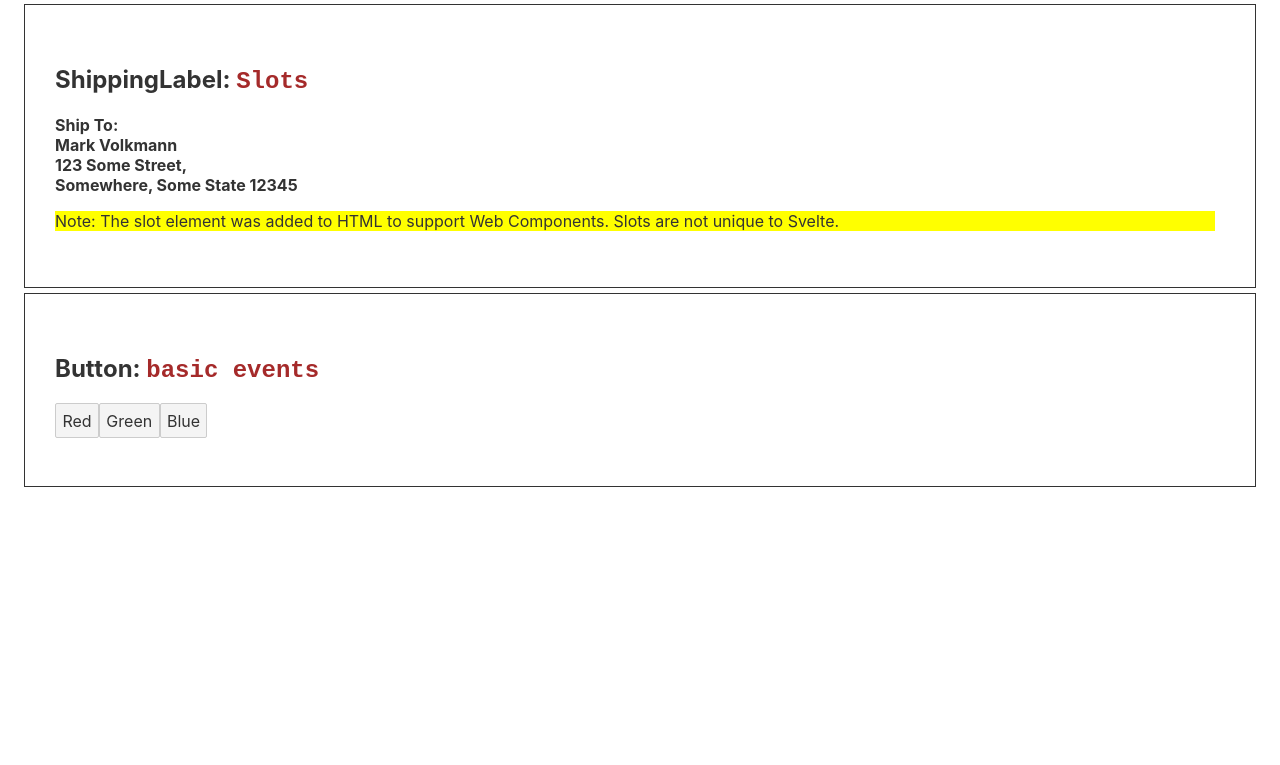
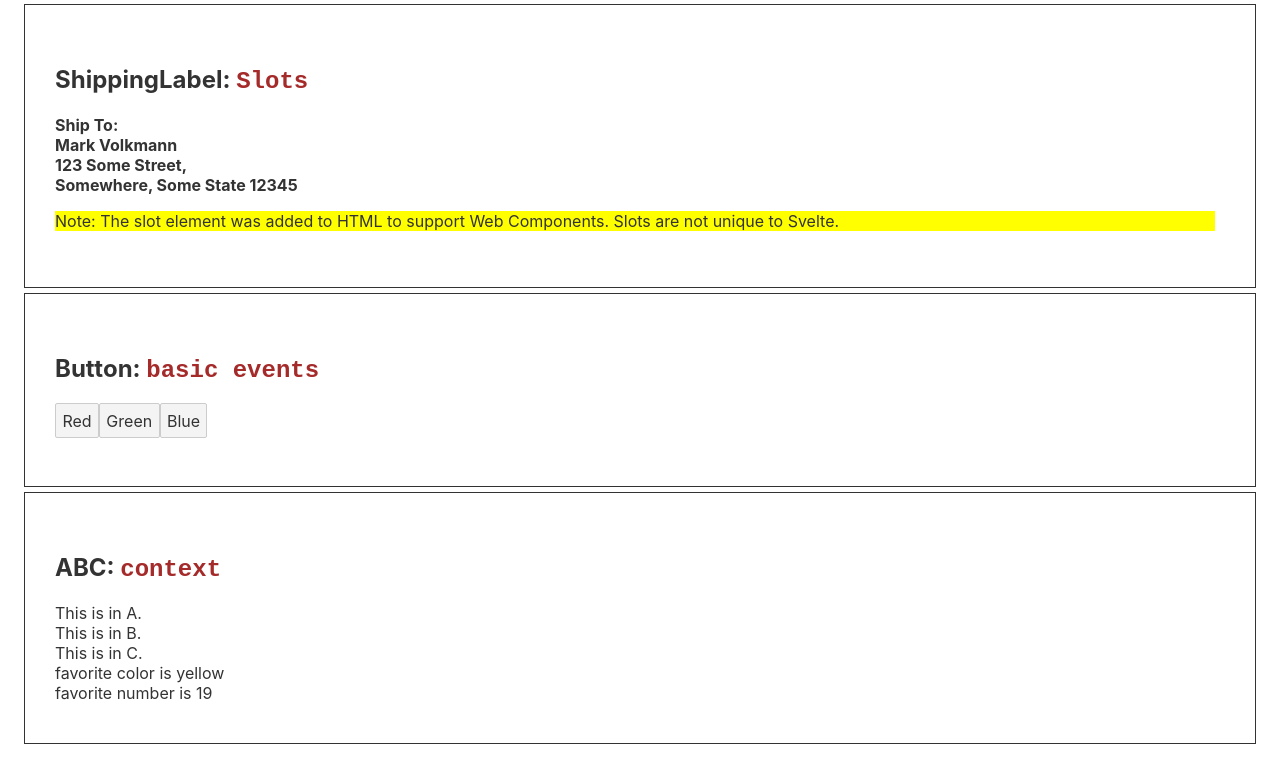
Before and after one commit to qiweiii/svelte-in-action, a Svelte app in the folder small-examples/: page / in a window 1280 px wide. Shown: the part 2389-3154 px from the top of the page. Before the commit the page ends 2897 px from the top, so only its background shows below. Built offline with nearby package versions, Linux system fonts and the light colour scheme.

Commit message:
feat: add context examples

```diff
--- /dev/null
+++ b/small-examples/src/chap5/A.svelte
@@ -0,0 +1,10 @@
+<script>
+  import { setContext } from "svelte";
+  import B from "./B.svelte";
+  setContext("favorites", { color: "yellow", number: 19 });
+</script>
+
+<div>
+  This is in A.
+  <B />
+</div>
--- /dev/null
+++ b/small-examples/src/chap5/B.svelte
@@ -0,0 +1,8 @@
+<script>
+  import C from "./C.svelte";
+</script>
+
+<div>
+  This is in B.
+  <C />
+</div>
--- /dev/null
+++ b/small-examples/src/chap5/C.svelte
@@ -0,0 +1,10 @@
+<script>
+  import { getContext } from "svelte";
+  const { color, number } = getContext("favorites");
+</script>
+
+<div>
+  This is in C.
+  <div>favorite color is {color}</div>
+  <div>favorite number is {number}</div>
+</div>
--- a/small-examples/src/chap5/index.svelte
+++ b/small-examples/src/chap5/index.svelte
@@ -22,6 +22,8 @@
   let colors = ["Red", "Green", "Blue"];
   let color = "";
   const handleSelect = (event) => (color = event.detail);
+  // ABC: context
+  import ABC from "./A.svelte";
 </script>
 
 <div class="chap">
@@ -82,6 +84,11 @@
       <div>You clicked {color}.</div>
     {/if}
   </div>
+
+  <div class="example">
+    <h2>ABC: <code>context</code></h2>
+    <ABC />
+  </div>
 </div>
 
 <style>
```
